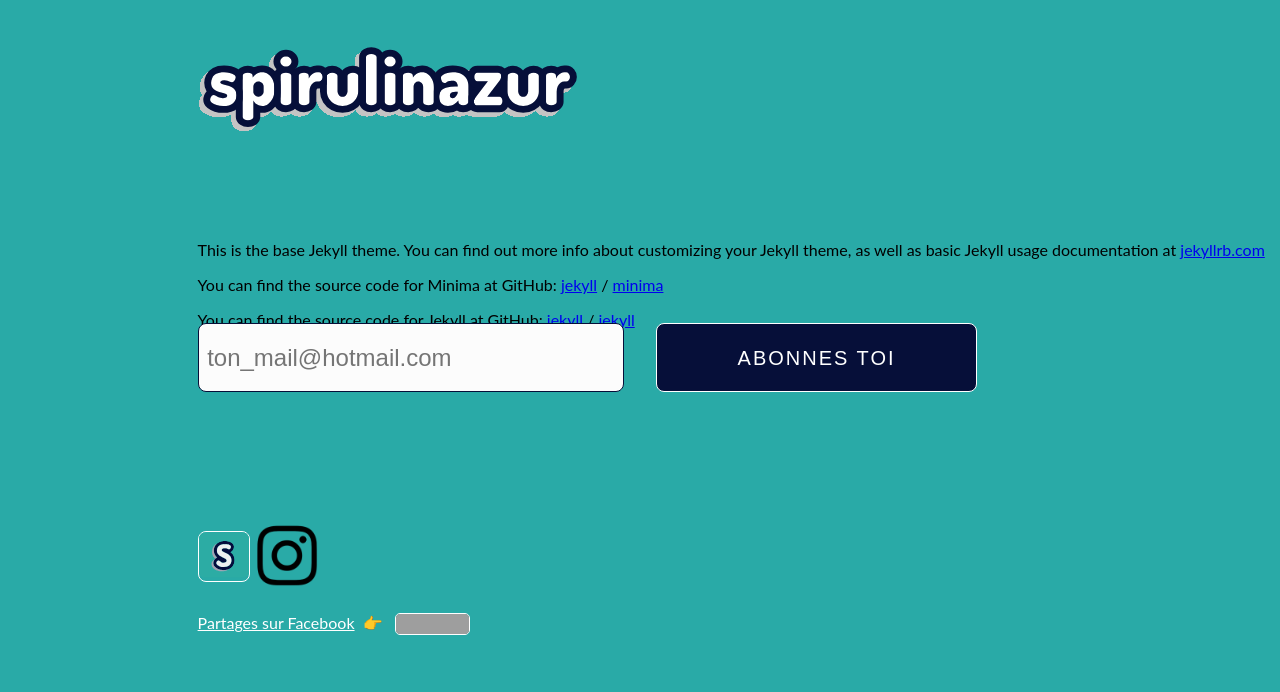
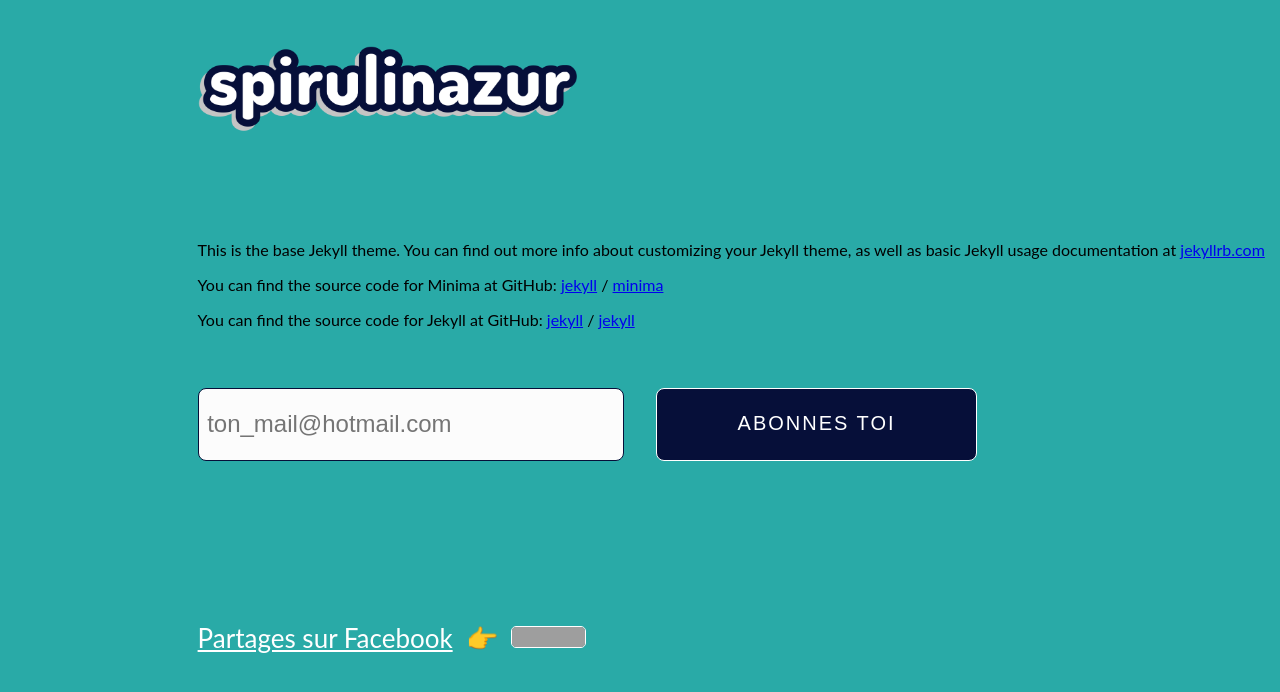
Before and after one commit to PelDoingCode/spirulinazur_test, a Jekyll site: the page built from about.markdown, in a window 1280 px wide. Shown: the top 692 px of the page. Built offline with Jekyll 4.4.1, drawn with Linux system fonts in a browser that asks for light colours; grey boxes are pictures that could not be loaded.

Commit message:
changing front for share button

```diff
--- a/_includes/banner.html
+++ b/_includes/banner.html
@@ -1,2 +1,4 @@
+<!--
+<img src="css/logo.svg" style="width:90%; height:90%"  alt="logo of spirulinazur">
 
-<img src="css/logo.svg" style="width:90%; height:90%"  alt="logo of spirulinazur">
+ -->
--- a/_includes/header_fr.html
+++ b/_includes/header_fr.html
@@ -4,7 +4,7 @@
 <!--     <a href="https://www.spirulinazur.fr/">  <img src="assets/logo.svg" style="width:50%; height:50%"  alt="logo of spirulinazur"></a> -->
     <a href="https://www.spirulinazur.fr/" target="_blank"
       class="social-link social-icon">
-      <img src="/assets/logo.svg" style="width:30%; height:30%; margin-left:15%;"  alt="logo of spirulinazur">
+      <img src="/assets/logo.png" style="width:30%; height:30%; margin-left:15%;"  alt="logo of spirulinazur">
     </a>
 
 
--- a/_includes/share-bare.html
+++ b/_includes/share-bare.html
@@ -1,19 +1,17 @@
-<div id="share-bar">
 
-
-    <div class="share-buttons" style="display: flex;   align-items: stretch;
+<div class="share-buttons" style="display: flex;   align-items: stretch;
 ">
 
 
-    <p style="text-decoration: underline; color: white;">  Partages sur Facebook  <p>&nbsp;   &#128073; </p> &nbsp; &nbsp; </p>
-    <p>
+  <p style="text-decoration: underline; color: white;">  Partages sur Facebook
+    <p>&nbsp;   &#128073; </p>
+    &nbsp; &nbsp; </p>
 
-      <iframe src="https://www.facebook.com/plugins/share_button.php?href=https%3A%2F%2Fdazzling-hermann-01d829.netlify.com%2F&layout=button&size=small&width=73&height=20&appId" width="73" height="20" style="border-radius:5px; border:1px solid white;;overflow:hidden" scrolling="no" frameborder="0" allowTransparency="true" allow="encrypted-media"></iframe>
+  <p>
 
-    </p>
+    <iframe src="https://www.facebook.com/plugins/share_button.php?href=https%3A%2F%2Fdazzling-hermann-01d829.netlify.com%2F&layout=button&size=small&width=73&height=20&appId" width="73" height="20" style="border-radius:5px; border:1px solid white; overflow:hidden" scrolling="no" frameborder="0" allowTransparency="true" allow="encrypted-media"></iframe>
 
-
-    </div>
+  </p>
 
 
 </div>
--- a/_layouts/default.html
+++ b/_layouts/default.html
@@ -31,7 +31,6 @@
         <div class="text-container">
           {{ content }}
           {% include form_french.html %}
-          {% include footer.html %}
           {% include share-bare.html %}
         </div>
       </section>
--- a/css/main.css
+++ b/css/main.css
@@ -127,7 +127,7 @@ body  {
 
 
   .form-input {
-    margin-top: -2%;
+    margin-top: 4%;
     position: absolute;
     width: 40%;
     height: 16%;
@@ -147,7 +147,7 @@ body  {
 
 
   .form-button {
-    margin-top: -2%;
+    margin-top: 4%;
     position: absolute;
     width: 30%;
     height: 16%;
@@ -158,7 +158,16 @@ body  {
     border-radius: 8px;
   }
 
+  .share-buttons {
+    margin-top: 25%;
 
+  }
+
+  .share-buttons p {
+    font-family: Lato;
+    font-style: normal;
+    font-size: 26px;
+  }
 
   .form-button h4 {
     color: white;
@@ -175,6 +184,7 @@ body  {
 
   }*/
 }
+
 
 /*----------------------------------------------------------*/
 @media (min-width: 800px) and (max-width: 1000px) {
@@ -242,7 +252,7 @@ body  {
 
 
   .form-input {
-    margin-top: -2%;
+    margin-top: 2.5%;
     position: absolute;
     width: 40%;
     height: 9%;
@@ -260,7 +270,7 @@ body  {
 
 
   .form-button {
-    margin-top: -2%;
+    margin-top: 2.5%;
     position: absolute;
     width: 26%;
     height: 9%;
@@ -271,6 +281,16 @@ body  {
     border-radius: 15px;
   }
 
+  .share-buttons {
+    margin-top: 20%;
+
+  }
+
+  .share-buttons p {
+    font-family: Lato;
+    font-style: normal;
+    font-size: 22px;
+  }
 
 
   .form-button h4 {
```
Also changed, not shown: assets/logo.png (added).
